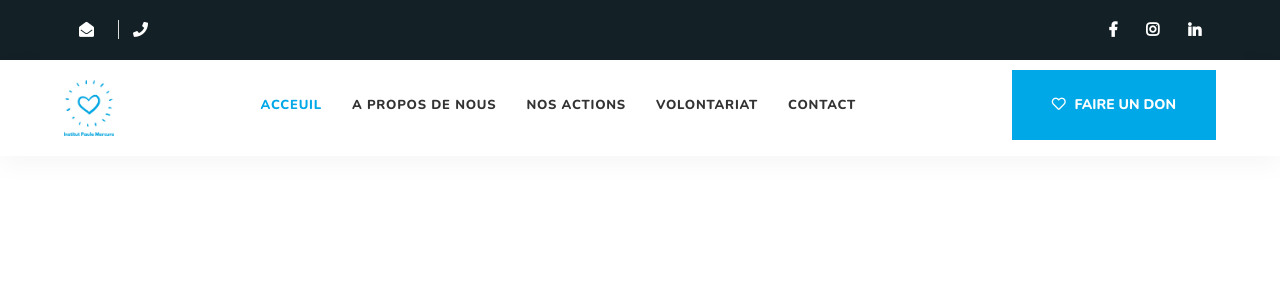
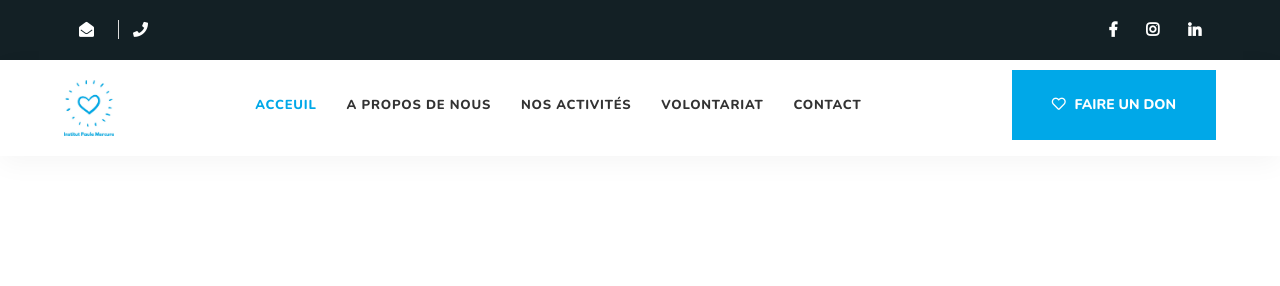
Before and after one commit to KBjeanelie/jefadevmain, a Django app: page / in a window 1280 px wide. Shown: the top 286 px of the page. Run offline with Django 5.2, Linux system fonts and the light colour scheme; data that the repository does not hold is empty; parts of the project's set-up code (start-up, migrations or seed data) failed here and were passed over; some libraries are stand-ins or nearby versions.

Commit message:
Update color scheme across CSS files to use #4A7B06; rename "Nos Actions" to "Nos Activités" in multiple templates for consistency.

```diff
--- a/templates/base.html
+++ b/templates/base.html
@@ -137,7 +137,7 @@
                             <a href="{% url 'main:a_propos:a_propos' %}" class="{{ active_about_us }}"  >A propos de nous</a>
                         </li>
                         <li class="">
-                            <a href="{% url 'main:nos_actions:nos_actions' %}" class="{{ active_nos_actions }}" >Nos Actions</a>
+                            <a href="{% url 'main:nos_actions:nos_actions' %}" class="{{ active_nos_actions }}" >Nos Activités</a>
                         </li>
                         <li class="">
                             <a href="{% url 'main:volontariat' %}" class="{{ active_volontariat }}" >Volontariat</a>
@@ -307,7 +307,7 @@
                                     <a href="#">A propos de nous</a>
                                 </li>
                                 <li>
-                                    <a href="#">Nos actions</a>
+                                    <a href="#">Nos Activités</a>
                                 </li>
                                 <li>
                                     <a href="#">Contact</a>
--- a/templates/main/acceuil.html
+++ b/templates/main/acceuil.html
@@ -154,7 +154,7 @@
             <div class="heading-left">
                 <div class="row">
                     <div class="col-lg-6 left-info">
-                        <h5>Nos Actions</h5>
+                        <h5>Nos Activités</h5>
                         <h2>
                             Faire des œuvres de charité dans le monde entier.
                         </h2>
--- a/templates/nos_actions/articles_list.html
+++ b/templates/nos_actions/articles_list.html
@@ -9,7 +9,7 @@
         <div class="breadcrumb-items">
             <div class="row">
                 <div class="col-lg-12">
-                    <h2>{% trans "Nos actions" %}</h2>
+                    <h2>{% trans "Nos Activités" %}</h2>
                 </div>
             </div>
         </div>
--- a/templates/nos_actions/nos_actions.html
+++ b/templates/nos_actions/nos_actions.html
@@ -9,7 +9,7 @@
         <div class="breadcrumb-items">
             <div class="row">
                 <div class="col-lg-12">
-                    <h2>{% trans "Nos actions" %}</h2>
+                    <h2>{% trans "Nos Activités" %}</h2>
                 </div>
             </div>
         </div>
```
Also changed, not shown: static/assets/img/logo.jpeg (added).
